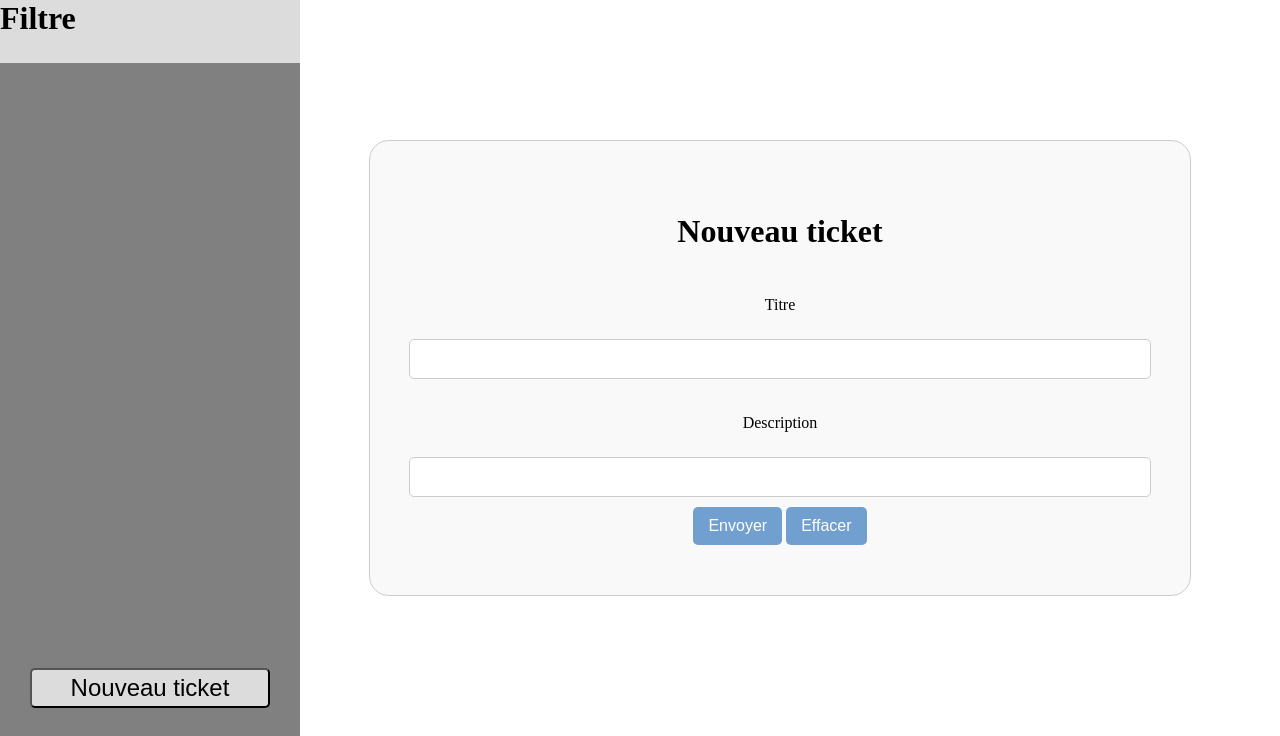
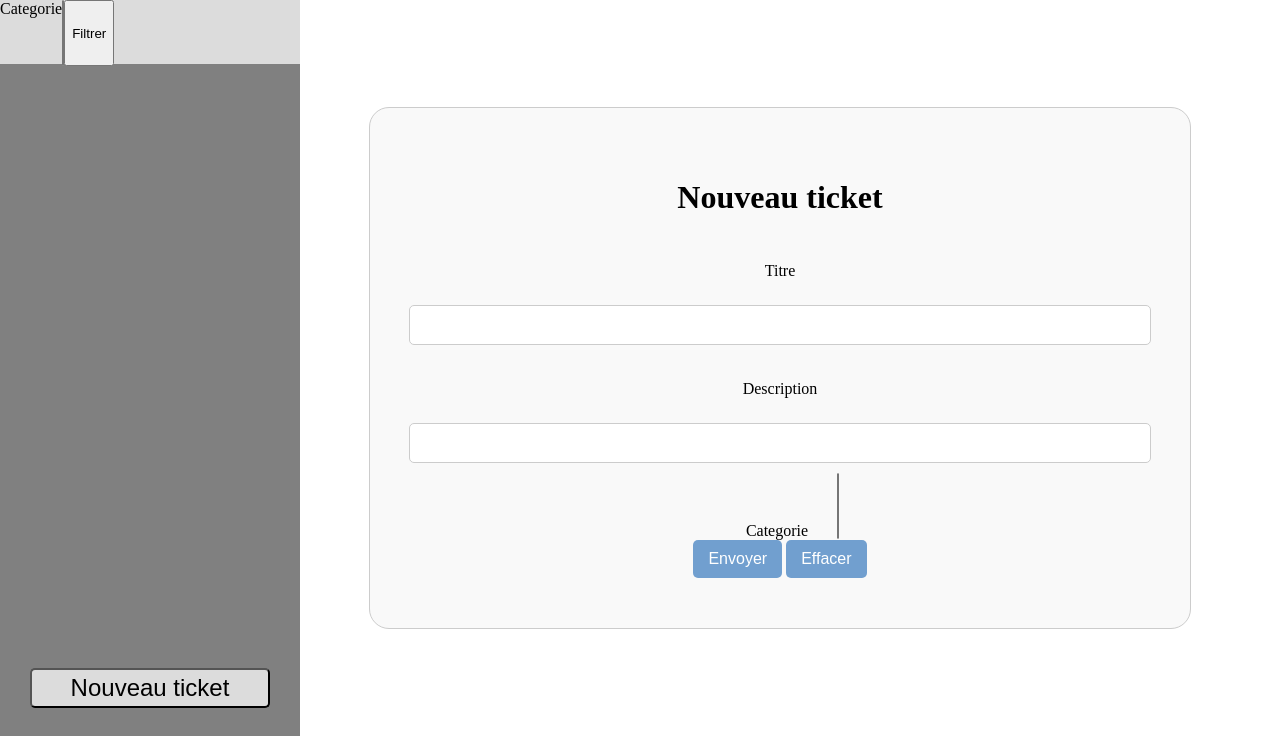
Before and after one commit to Pannguyen/ComCare, a Django app: page /Acceuil/ in a window 1280 px wide. Shown: the part 64-800 px from the top of the page. Run offline with Django 4.2, Linux system fonts and the light colour scheme; data that the repository does not hold is empty.

Commit message:
filtre par categorie

```diff
--- a/ticket/Templates/Acceuil.html
+++ b/ticket/Templates/Acceuil.html
@@ -20,7 +20,15 @@
 	<div class="main">
 		<div class="Menu">
 			<div class="Filtre">
-				<h1> Filtre</h1>
+				<form>
+					<label for="categoriefilter">Categorie</label>
+					<select name="categoriefilter" id="categoriefilter" multiple>
+						{% for categorie in categories %}
+						<option value="{{ categorie.0 }}">{{ categorie.1 }}</option>
+						{% endfor %}
+					</select>
+					<button type="button" id="submitfilter">Filtrer</button>
+				</form>
 			</div>
 			<div class="ListeTicket">
 			</div>
@@ -67,6 +75,15 @@
 				<input type="text" name="description" id="description" pattern="^\D*$" required>
 
 				<div>
+					<label for="categorie">Categorie</label>
+					<select name="categorie" id="categorie" multiple>
+						{% for categorie in categories %}
+						<option value="{{ categorie.0 }}">{{ categorie.1 }}</option>
+						{% endfor %}
+					</select>
+				</div>
+
+				<div>
 					<button id="submitnewticketform" type="button">Envoyer</button>
 					<button type="reset">Effacer</button>
 				</div>
--- a/ticket/models.py
+++ b/ticket/models.py
@@ -15,7 +15,7 @@ class Ticket(models.Model):
     date_creation = models.DateField()
     date_cloture = models.DateField(null=True,blank=True)
     createur = models.ForeignKey(User,on_delete = models.CASCADE)
-    # categorie = models.ManyToManyField(Categorie)
+    categorie = models.ManyToManyField(Categorie)
     CHOIX_ETAT = [
         ("C" , "créer"),
         ("A" , "attente"),
--- a/ticket/static/css/styles.css
+++ b/ticket/static/css/styles.css
@@ -41,9 +41,8 @@ body {
 	background-color: #dcdcdc;
 	color: #000000;
 }
-.Filtre h1{
-	margin: 0;
-	padding: 0;
+.Filtre form{
+	display: flex;
 }
 
 .ticket {
--- a/ticket/static/js/Acceuil.js
+++ b/ticket/static/js/Acceuil.js
@@ -1,8 +1,8 @@
 let ETAT_CHOICE = {
-  "C" : ["Créé", "#00FF00"],
-  "A" : ["En attente", "#0000AA"],
-  "E" : ["En cours", "#444444"],
-  "T" : ["Terminé", "#FF0000"],
+	"C": ["Créé", "#00FF00"],
+	"A": ["En attente", "#0000AA"],
+	"E": ["En cours", "#444444"],
+	"T": ["Terminé", "#FF0000"],
 };
 
 $(document).ready(function () {
@@ -11,6 +11,7 @@ $(document).ready(function () {
 			"titre": $("#titre").val(),
 			"description": $("#description").val(),
 			"csrfmiddlewaretoken": $("input[name=csrfmiddlewaretoken]").val(),
+			"categories": $("#categorie").val().join(","),
 		};
 		$.ajax({
 			url: "/creerTicket/",
@@ -24,6 +25,10 @@ $(document).ready(function () {
 		$("#description").val("");
 	});
 
+	$("#submitfilter").click(function () {
+		GetTickets();
+	});
+
 	$(".Nouveauticket").find("button").click(function () {
 		$(".formnewticket").removeClass("hiden");
 		$(".detail").addClass("hiden");
@@ -34,9 +39,13 @@ $(document).ready(function () {
 });
 
 function GetTickets() {
+	data = {
+		"categories": $("#categoriefilter").val().join(","),
+	};
 	$.ajax({
 		url: "/gettickets/",
 		type: "GET",
+		data: data,
 		success: function (response) {
 			let tickets = response["tickets"];
 			let list_tickets = $(".ListeTicket");
@@ -69,8 +78,6 @@ function GetTickets() {
 						description.append("<h3>" + response["ticket"][1] + "</h3>");
 						let etat = $(".Etat");
 						etat.empty();
-			console.log(response["ticket"][5]);
-			console.log(ETAT_CHOICE)
 						etat.append(
 							'<h1 style="color:' + ETAT_CHOICE[response["ticket"][5]][1] +
 							';">' + ETAT_CHOICE[response["ticket"][5]][0] + "</h1>",
@@ -88,7 +95,6 @@ function GetTickets() {
 								"csrfmiddlewaretoken": $("input[name=csrfmiddlewaretoken]")
 									.val(),
 							};
-              console.log(id);
 							$.ajax({
 								url: "/CreateTicket/" + id + "/",
 								type: "POST",
--- a/ticket/views.py
+++ b/ticket/views.py
@@ -1,5 +1,5 @@
 from django.shortcuts import render, redirect
-from .models import Message, Ticket
+from .models import Message, Ticket, Categorie
 from django.http import JsonResponse
 from datetime import datetime, date
 
@@ -21,6 +21,7 @@ def CreateTicketMessage(request,id):
 
 def CreaTicket(request):
     if request.method == "POST":
+            categorie = Categorie.objects.filter(pk__in=request.POST.get('categories','').split(","))
             ticket = Ticket(
                 titre=request.POST.get('titre',''),
                 description=request.POST.get('description',''),
@@ -29,6 +30,9 @@ def CreaTicket(request):
                 createur=request.user,
                 etat="C",
             )
+            ticket.save()
+            for cat in categorie:
+                ticket.categorie.add(cat)
             ticket.save()
             return JsonResponse({})
     return redirect("/Acceuil/")
@@ -49,10 +53,19 @@ def login(request):
 
 
 def Acceuil(request):
-	return render(request,'./Acceuil.html',{})
+    categories = [[cat[0],cat[1]] for cat in Categorie.objects.all().values_list("pk","nom")]
+    print(categories)
+    return render(request,'./Acceuil.html',{"categories":categories})
 
 def GetTickets(request):
-    tickets = [ticket for ticket in Ticket.objects.all().prefetch_related("createur").order_by("-date_creation").values_list("titre","description","date_creation","date_cloture","createur","etat","pk")]
+    qs = Ticket.objects
+    Categorie = request.GET.get("categories",None)
+    print(Categorie)
+    if Categorie:
+        qs = qs.filter(categorie__in=Categorie.split(","))
+    else:
+        qs = qs.all()
+    tickets = [ticket for ticket in qs.distinct().prefetch_related("createur").order_by("-date_creation").values_list("titre","description","date_creation","date_cloture","createur","etat","pk")]
     return JsonResponse({"tickets":tickets})
 
 def GetTicketDetail(resquest,id):
```
Also changed, not shown: ticket/migrations/0002_ticket_categorie.py (added). Lines whose indentation alone changed are shown as unchanged.
